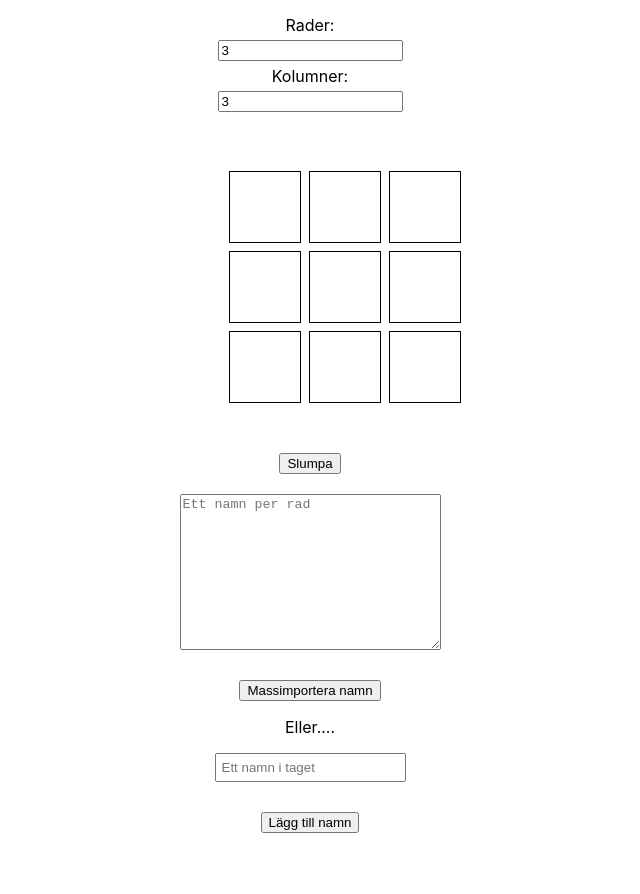
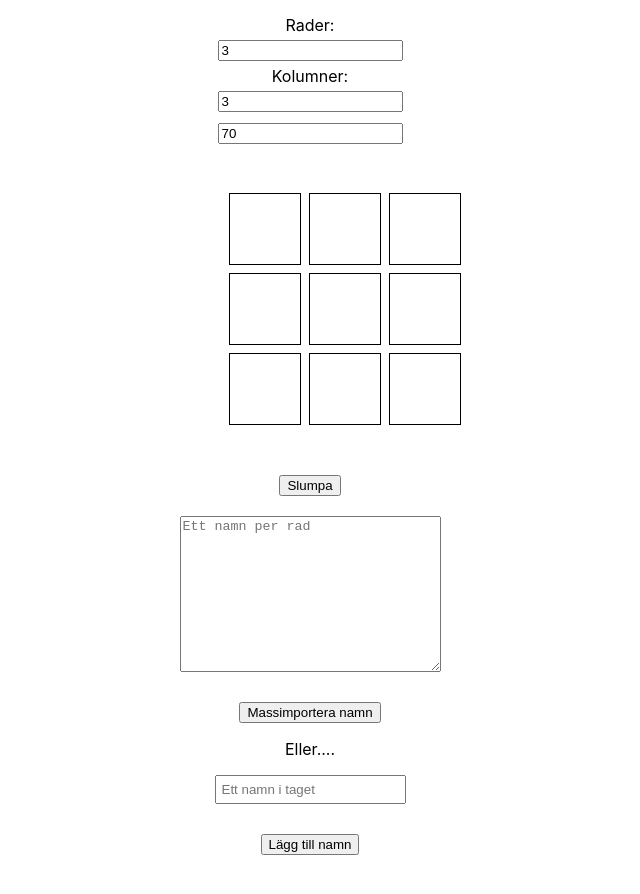
Before and after one commit to KillerrabbitAos/Skola77-frontend, a React (Create React App) app: page / in a window 1280 px wide. Shown: the top 894 px of the page, without its empty margins (330-970 px from the left). Built offline with nearby package versions, Linux system fonts and the light colour scheme.

Commit message:
cellSize App.js
lade till anpassning av rutstorlek

```diff
--- a/src/App.js
+++ b/src/App.js
@@ -48,7 +48,7 @@ const App = () => {
     });
     setBoxNames(newBoxNames);
   };
-//att implementera när vi fått till centering rätt för alla cellsizes: <input type="number" label="Rutstorkek: " value={cellSize} max="300" onChange={(e) => setCellSize(e.target.value, 300)} />
+
   return (
     <div className="App">
       <div className='gridInstallning'>
@@ -57,8 +57,9 @@ const App = () => {
         <label>Kolumner:</label>
         <input type="number" max="50" value={columns} onChange={(e) => setColumns(Math.max(0, Math.min(e.target.value, 50)))} />
       </div>
-      <Grid rows={rows} columns={columns} boxes={boxes} setBoxes={setBoxes} names={names} boxNames={boxNames} setBoxNames={setBoxNames} filledBoxes={filledBoxes} cellSize={cellSize} setCellSize={setCellSize} />
-        <button onClick={handleMixNames}>Slumpa</button>
+  <input type="number" label="Rutstorkek: " value={cellSize} max="300" onChange={(e) => setCellSize(e.target.value, 300)} />
+  <Grid rows={rows} columns={columns} boxes={boxes} setBoxes={setBoxes} names={names} boxNames={boxNames} setBoxNames={setBoxNames} filledBoxes={filledBoxes} cellSize={cellSize} setCellSize={setCellSize} />
+      <button onClick={handleMixNames}>Slumpa</button>
       <div className='gridInstallning' id='kebaben'>
 
         <textarea id="namesInput" rows="10" cols="30" placeholder="Ett namn per rad"></textarea>
```
